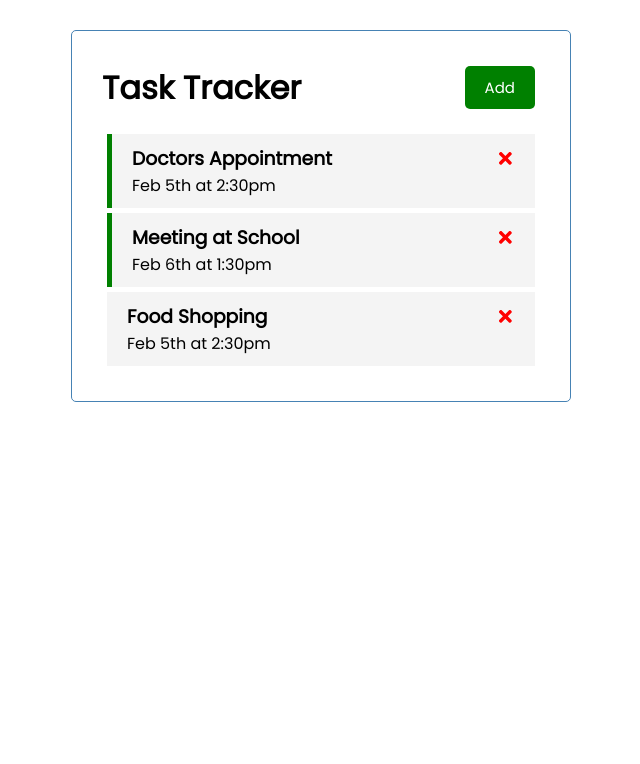
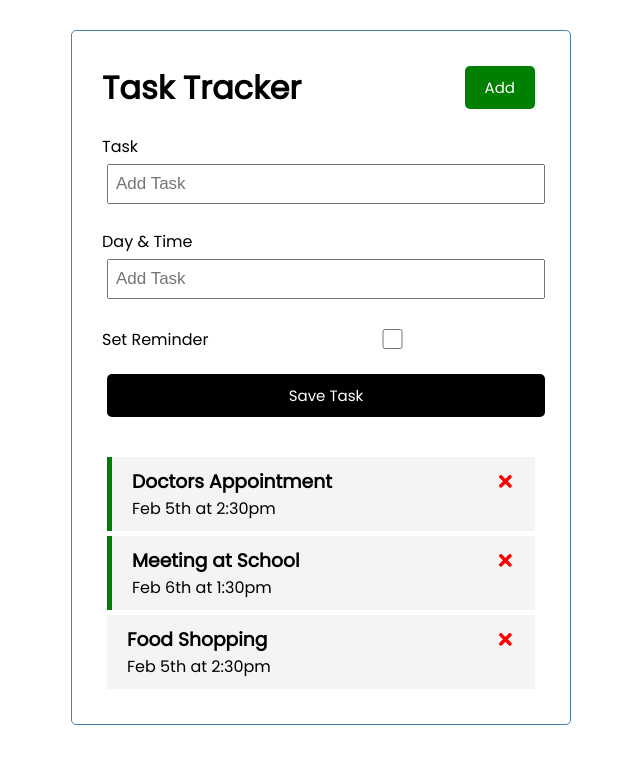
Before and after one commit to AndreiAnton/react-task-tracker, a React (Create React App) app: page / in a window 1280 px wide. Shown: the top 764 px of the page, without its empty margins (319-959 px from the left). Built offline with nearby package versions, Linux system fonts and the light colour scheme.

Commit message:
add new task to array

```diff
--- a/src/App.js
+++ b/src/App.js
@@ -2,6 +2,7 @@
 
 import Header from './components/Header'
 import Tasks from './components/Tasks'
+import AddTask from './components/AddTask'
 
 const App = () => {
   const [tasks, setTasks] = useState([
@@ -25,6 +26,13 @@
     }
   ])
 
+  // Add Task
+  const addTask = (task) => {
+    const id = Math.floor(Math.random() * 10000) + 1
+    const newTask = { id, ...task }
+    setTasks([...tasks, newTask])
+  }
+
   // Delete Task
   const deleteTask = (id) => {
     setTasks(tasks.filter((task) => task.id !== id))
@@ -39,6 +47,9 @@
   return (
     <div className="container">
       <Header />
+      <AddTask
+        onAddTask={addTask}
+      />
       {tasks.length > 0 ? <Tasks
         tasks={tasks}
         onDelete={deleteTask}
--- /dev/null
+++ b/src/components/AddTask.js
@@ -0,0 +1,55 @@
+import { useState } from 'react'
+
+const AddTask = ({ onAddTask }) => {
+    const [text, setText] = useState('')
+    const [day, setDay] = useState('')
+    const [reminder, setReminder] = useState(false)
+
+    const onSubmit = (e) => {
+        e.preventDefault()
+
+        if (!text) {
+            alert('Please add text')
+            return
+        }
+
+        onAddTask({ text, day, reminder })
+
+        setText('')
+        setDay('')
+        setReminder(false)
+    }
+
+    return (
+        <form className='add-form' onSubmit={onSubmit}>
+            <div className='form-control'>
+                <label>Task</label>
+                <input type='text' placeholder='Add Task'
+                    value={text}
+                    onChange={(e) => setText(e.target.value)}
+                />
+            </div>
+            <div className='form-control'>
+                <label>Day & Time</label>
+                <input type='text' placeholder='Add Task'
+                    value={day}
+                    onChange={(e) => setDay(e.target.value)}
+                />
+            </div>
+            <div className='form-control form-control-check'>
+                <label>Set Reminder</label>
+                <input type='checkbox'
+                    checked={reminder}
+                    value={reminder}
+                    onChange={(e) => setReminder(e.currentTarget.checked)}
+                />
+            </div>
+
+            <input
+                className='btn btn-block'
+                type='submit' value='Save Task' />
+        </form>
+    )
+}
+
+export default AddTask
```
